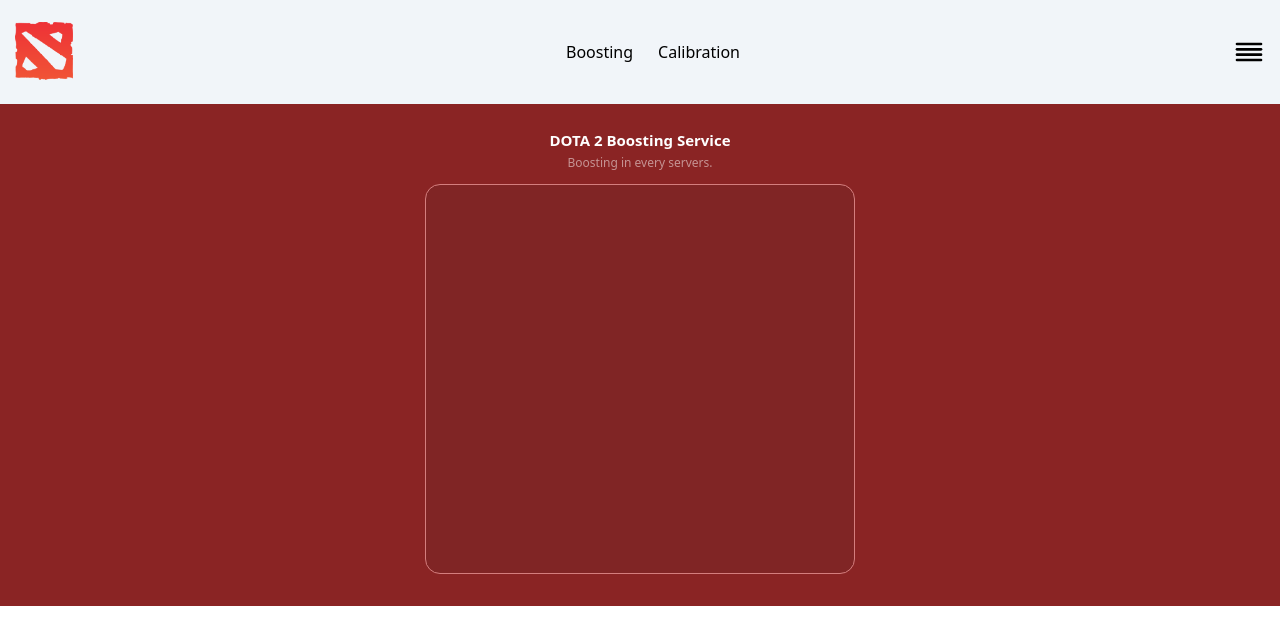
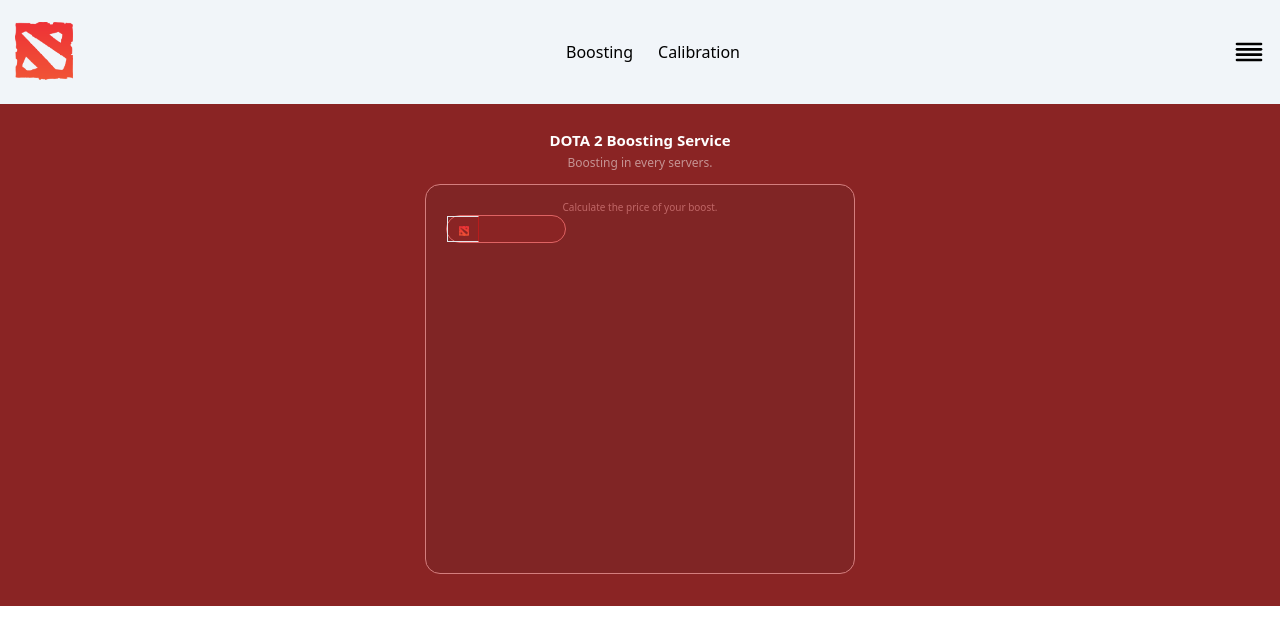
Before and after one commit to ryzncodes/dota2-boosting-site, a Next.js app: page / in a window 1280 px wide. Shown: the top 644 px of the page. Built offline with nearby package versions, Linux system fonts and the light colour scheme.

Commit message:
added rec component, fixing border

```diff
--- a/components/Content.jsx
+++ b/components/Content.jsx
@@ -1,4 +1,6 @@
 import React from 'react'
+import TwoSpacedRec from './TwoSpacedRec'
+import OneSpacedRec from './OneSpacedRec'
 
 function Content() {
   return (
@@ -15,6 +17,14 @@
 
         <div className="h-[390px] w-[430px] border border-[#D47E7E] bg-[#802525] mx-auto mt-[12px] rounded-[15px]">
 
+          <h1 className="text-center font-medium opacity-50 text-[10px] text-[#FFA7A7] pt-[15px]">
+            Calculate the price of your boost.
+          </h1>
+
+          <div>
+          <TwoSpacedRec />
+
+          </div>
         </div>
     </div>
   )
--- /dev/null
+++ b/components/OneSpacedRec.jsx
@@ -0,0 +1,9 @@
+import React from 'react'
+
+function OneSpacedRec() {
+  return (
+    <div>OneSpacedRec</div>
+  )
+}
+
+export default OneSpacedRec
--- /dev/null
+++ b/components/TwoSpacedRec.jsx
@@ -0,0 +1,21 @@
+import React from 'react'
+import Image from 'next/image'
+import D2Logo from '../public/dt2logo.png'
+
+function TwoSpacedRec() {
+  return (
+    <div className="bg-[#8A2424] w-[120px] h-[28px] ml-[20px] border border-[#DF6363] rounded-[20px]">
+        <div className="flex h-[100%] w-[32px] border border-r-red-700 content-center pt-[9px] pl-[11px]">
+            <Image
+                src={D2Logo}
+                alt="Picture of Dota 2 Logo"
+                width="10px"
+                height="10px"
+                layout="fixed"
+            />
+        </div>
+    </div>
+  )
+}
+
+export default TwoSpacedRec
--- a/package.json
+++ b/package.json
@@ -9,7 +9,7 @@
     "lint": "next lint"
   },
   "dependencies": {
-    "next": "12.1.6",
+    "next": "^12.1.6",
     "react": "18.1.0",
     "react-dom": "18.1.0",
     "react-icons": "^4.3.1"
```
Also changed, not shown: 1 other file (tests, documents, lock files or other folders).
